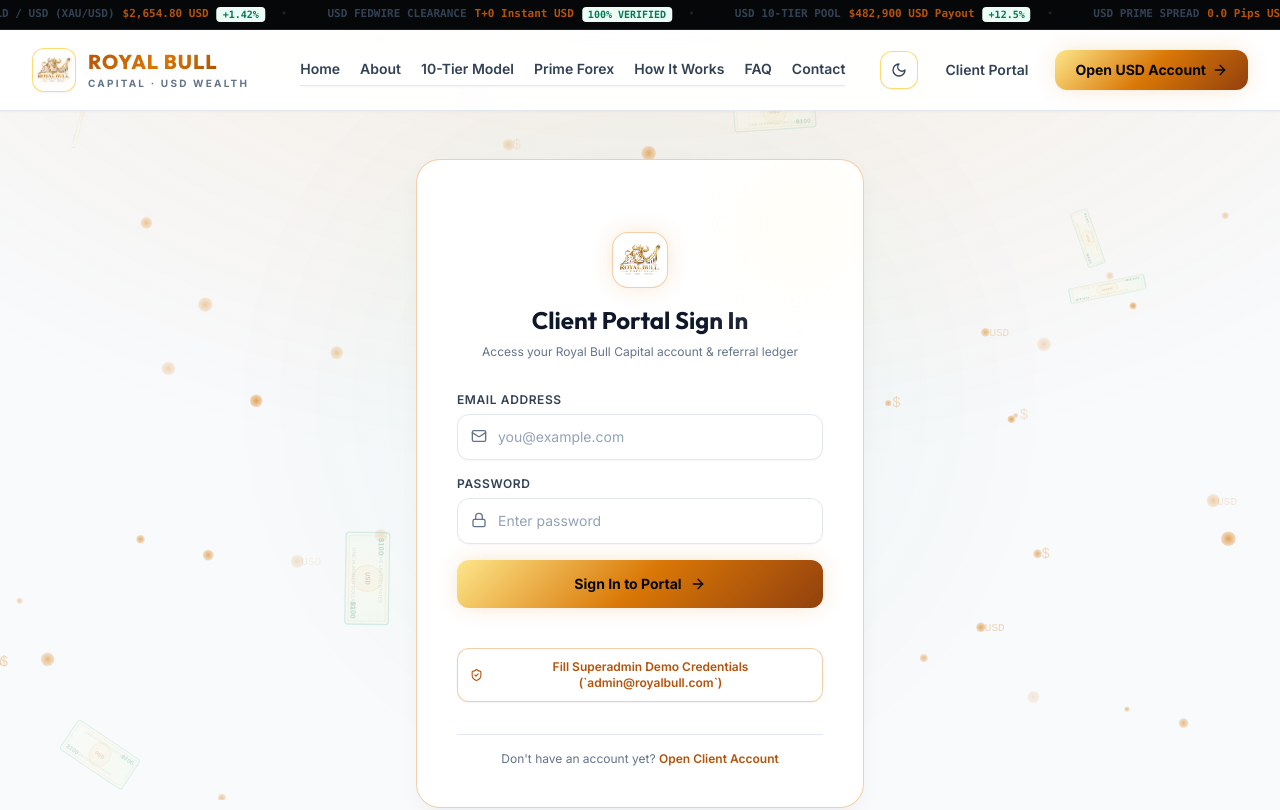
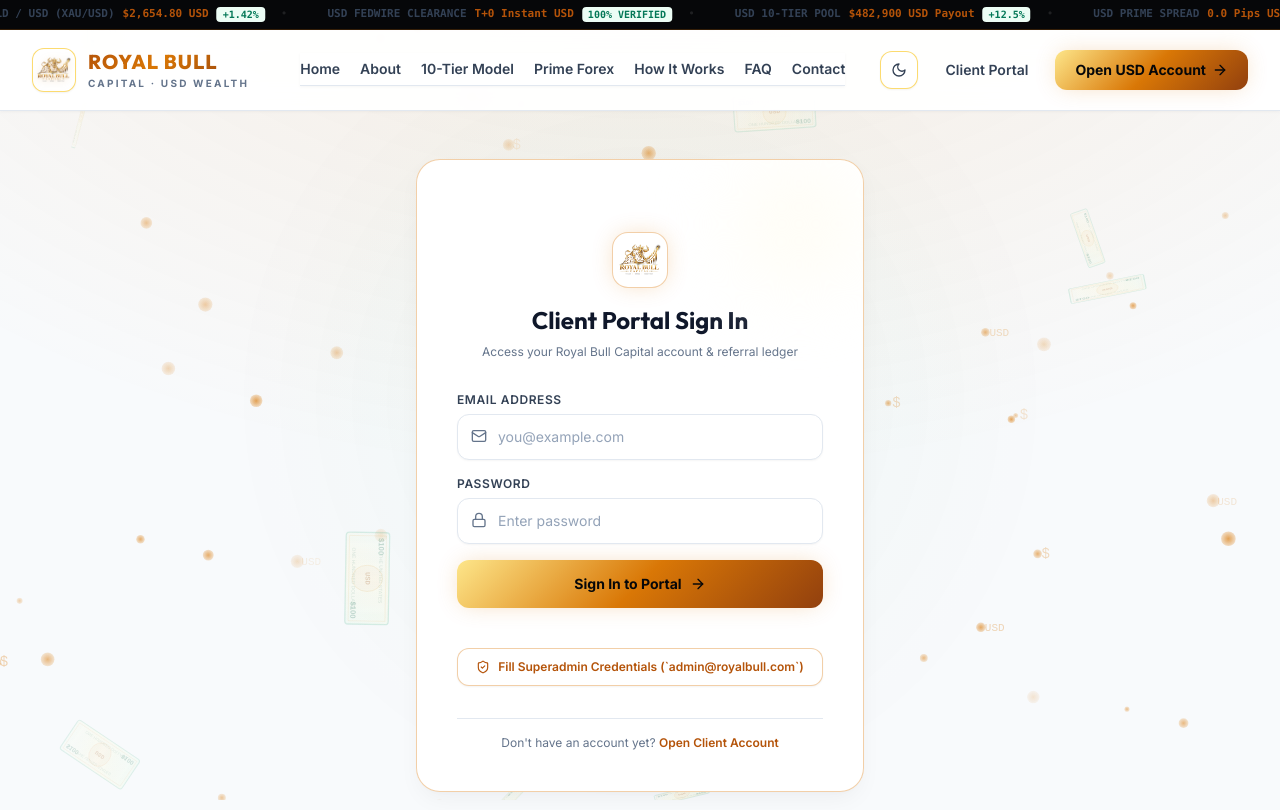
Before and after one commit to royalcapital743-sys/royal-bull-capital, a React (Vite) app in the folder frontend/: page /login in a window 1280 px wide. Shown: the top 810 px of the page. Built offline with nearby package versions, Linux system fonts and the light colour scheme; no server answers.

Commit message:
fix(ui): remove legacy demo label on login page

```diff
--- a/frontend/src/components/DemoRibbon.tsx
+++ /dev/null
@@ -1,5 +0,0 @@
-import React from 'react';
-
-export const DemoRibbon: React.FC = () => {
-  return null;
-};
--- a/frontend/src/pages/Login.tsx
+++ b/frontend/src/pages/Login.tsx
@@ -101,7 +101,7 @@
           </button>
         </form>
 
-        {/* Demo Fast Login Helper */}
+        {/* Superadmin Quick Access */}
         <div className="pt-2">
           <button
             type="button"
@@ -109,7 +109,7 @@
             className="w-full py-2.5 px-3 rounded-xl bg-obsidian-900 hover:bg-obsidian-850 text-amber-400 border border-amber-500/30 hover:border-amber-500/50 text-xs font-semibold flex items-center justify-center gap-2 transition-all shadow-sm group"
           >
             <ShieldCheck className="w-3.5 h-3.5 text-gold-400 group-hover:scale-110 transition-transform" />
-            <span>Fill Superadmin Demo Credentials (`admin@royalbull.com`)</span>
+            <span>Fill Superadmin Credentials (`admin@royalbull.com`)</span>
           </button>
         </div>
 
```
